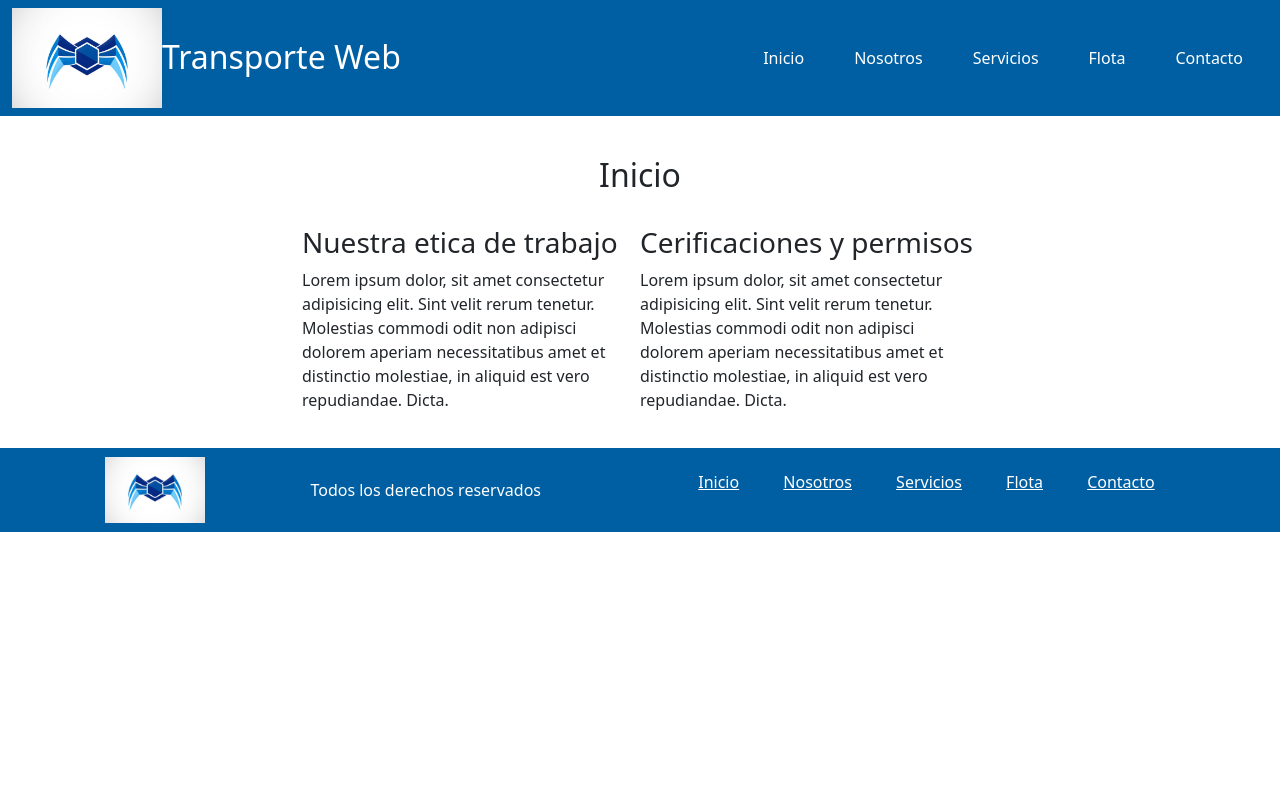
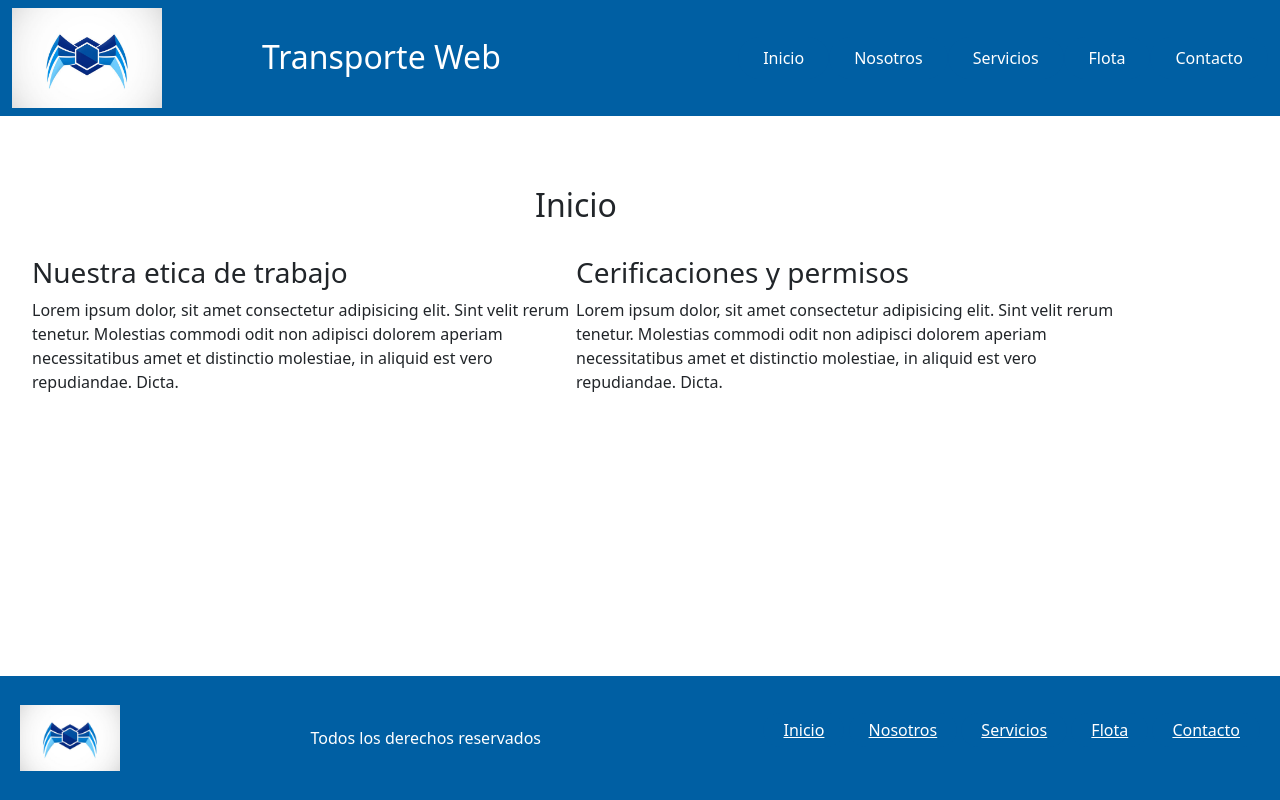
Before and after one commit to alanius4/proyectoCoderhouseAlan, a plain HTML site: page index.html in a window 1280 px wide. Drawn offline with nearby package versions, Linux system fonts and the light colour scheme.

Commit message:
solucionado posicionamiento del footer

```diff
--- a/css/styles.css
+++ b/css/styles.css
@@ -29,6 +29,7 @@
   color: white;
   margin-bottom: 30px;
   margin-top: 30px;
+  margin-left: 100px;
 }
 
 .contenedorVinculos {
@@ -84,11 +85,16 @@ header {
 }
 
 /*main*/
-
+body{
+  position: relative;
+  padding-bottom: 58px;
+  min-height: 100vh;
+}
 main {
   grid-area: main;
-  max-width: 700px;
-  margin: auto;
+  width: 90vw;
+  margin: 0,auto;
+  padding: 30px 20px;
 }
 
 #articuloPrincipal {
@@ -140,8 +146,13 @@ footer {
   grid-area: footer;
   color: white;
   display: flex;
+  padding: 20px;
+  position: absolute;
+  bottom: 0;
+  width: 100%;
+  flex-direction: row;
   align-items: center;
-  justify-content: space-evenly;
+  justify-content: space-between;
   background-color: #005fa3;
 }
 
@@ -170,6 +181,7 @@ footer a:hover {
 footer img {
   width: 100px;
 }
+
 
 @media screen and (max-width: 400px) {
   .main-wrapper {
```
